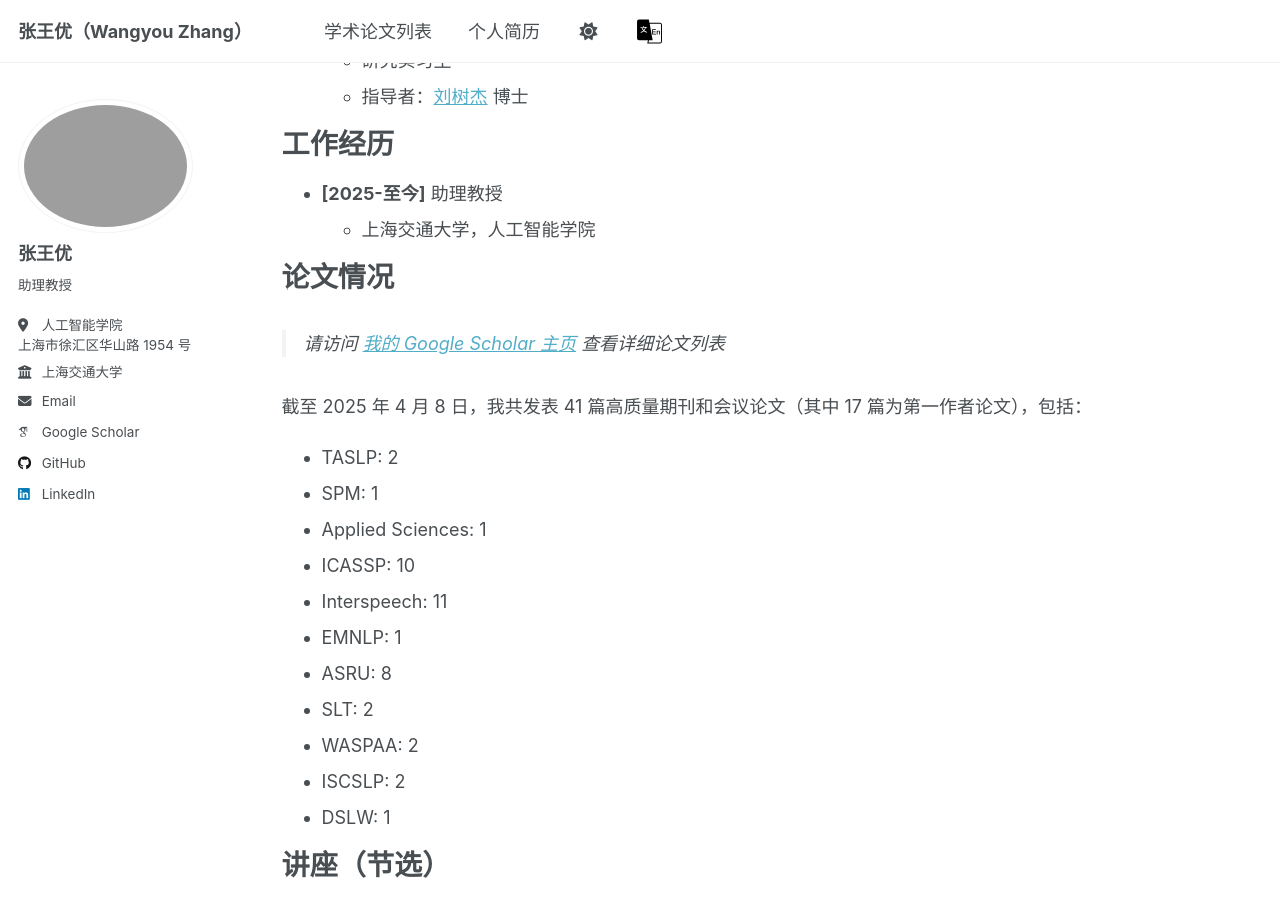
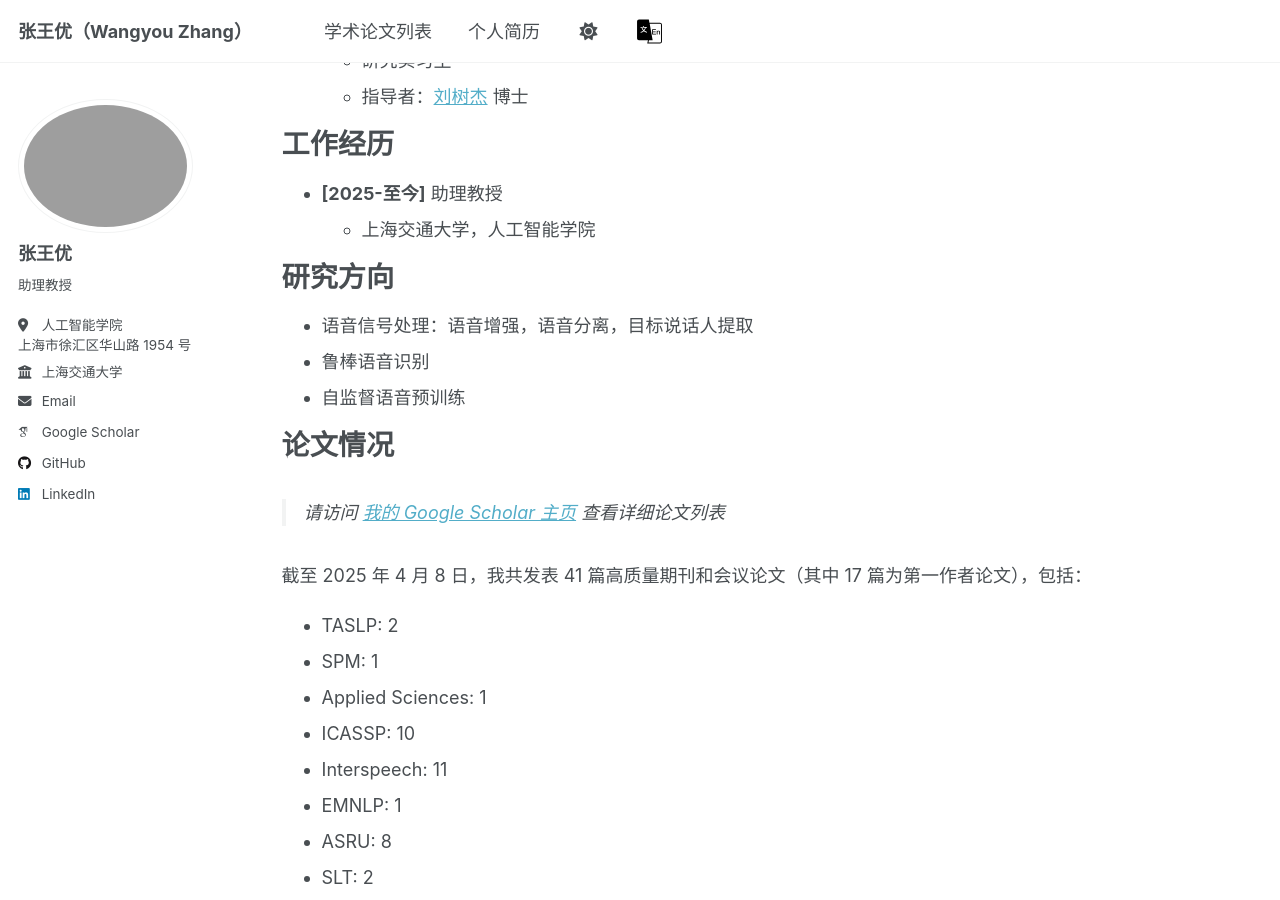
Before and after one commit to wangyou-zhang/wangyou-zhang.github.io, a Jekyll site: the page built from _pages/zh-CN/cv.md, in a window 1280 px wide and 900 px high, scrolled down 495 px. Built offline with Jekyll 4.4.1, drawn with Linux system fonts in a browser that asks for light colours; some web fonts are replaced.

Commit message:
Update CV

```diff
--- a/_pages/zh-CN/cv.md
+++ b/_pages/zh-CN/cv.md
@@ -32,6 +32,12 @@ redirect_from:
 ======
 * **[2025-至今]** 助理教授
   * 上海交通大学，人工智能学院
+
+研究方向
+======
+* 语音信号处理：语音增强，语音分离，目标说话人提取
+* 鲁棒语音识别
+* 自监督语音预训练
 
 论文情况
 ======
```
Also changed, not shown: _pages/en/cv.md (+6 -0 lines).
